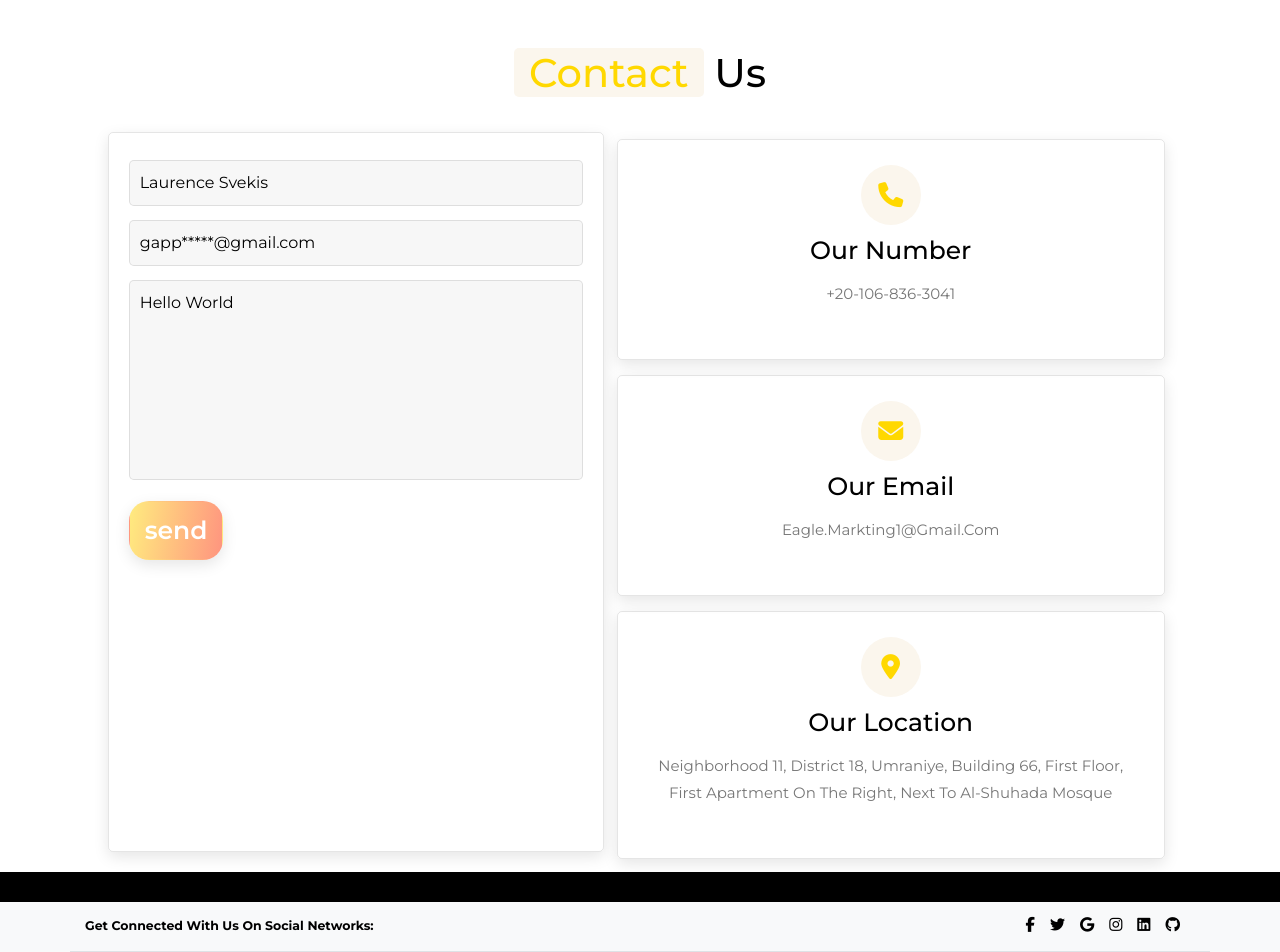
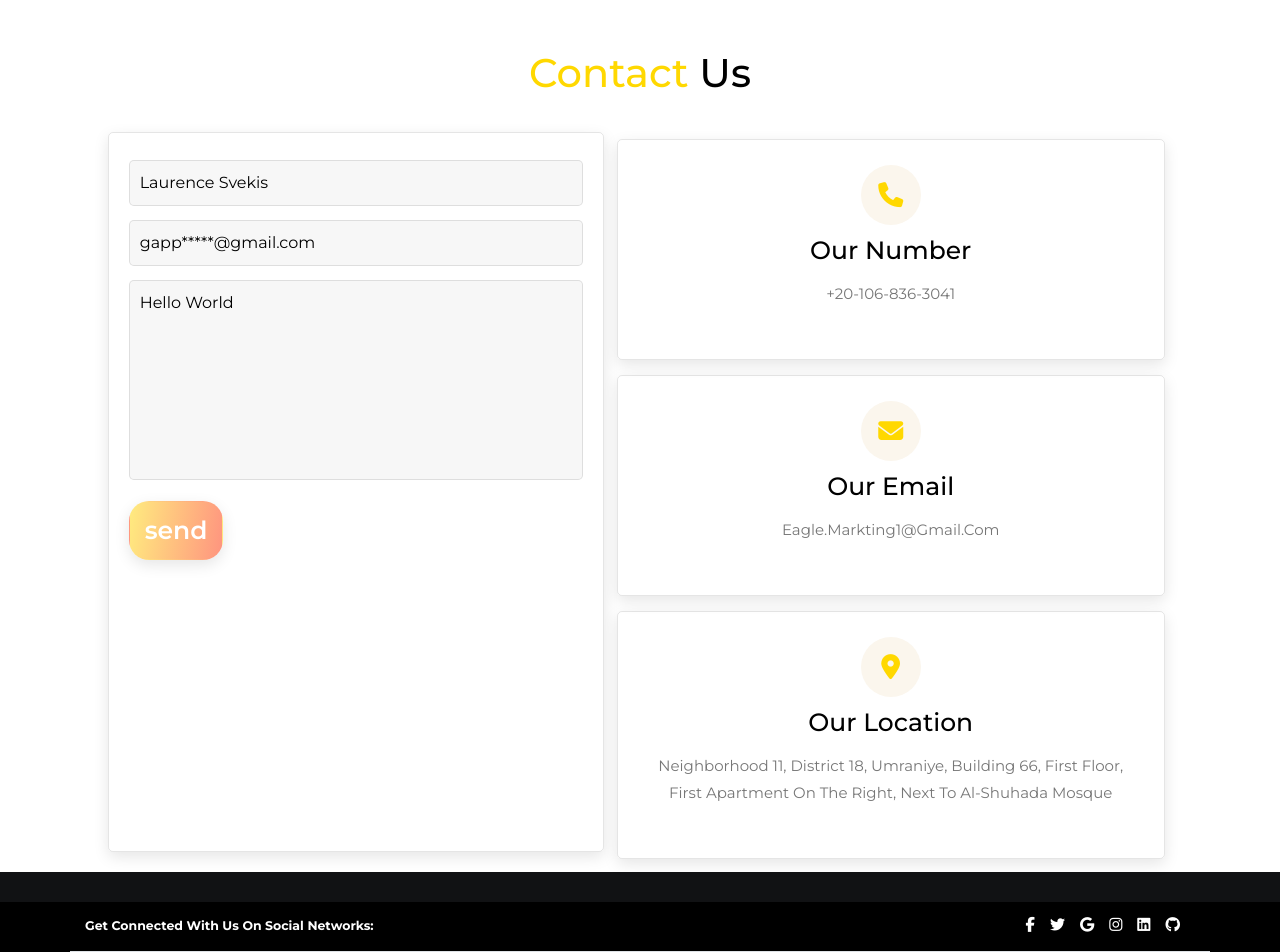
Before and after one commit to mrwan14/cdia-react-, a React (Create React App) app: page /contact-us in a window 1280 px wide. Shown: the part 136-1088 px from the top of the page. Built offline with nearby package versions, Linux system fonts and the light colour scheme.

Commit message:
edit colors

```diff
--- a/src/Contact-Us/contact-us.css
+++ b/src/Contact-Us/contact-us.css
@@ -47,9 +47,6 @@ section {
 
 .heading span {
   color: var(--main-color);
-  border-radius: 0.5rem;
-  background: var(--bg);
-  padding: 0 1.5rem;
 }
 
 .contact .btn {
--- a/src/Footer/Footer.jsx
+++ b/src/Footer/Footer.jsx
@@ -4,8 +4,8 @@ import { MDBFooter, MDBIcon } from "mdb-react-ui-kit";
 export default function App() {
   return (
     <MDBFooter
-      bgColor="light"
-      className="text-center text-lg-start text-black mt-5"
+      bgColor="black"
+      className="text-center text-lg-start text-white mt-5"
     >
       <section className="d-flex justify-content-center justify-content-lg-between p-4 border-bottom container">
         <div className="me-5 fw-bold fs-5 d-none d-lg-block">
--- a/src/Home/Home.jsx
+++ b/src/Home/Home.jsx
@@ -29,7 +29,7 @@ export default function Home() {
       <div className="">
         <div className="vision container my-5 ">
           <div className="row    ">
-            <div className="col-md-5 text-center bg-white rounded-5  my-3">
+            <div className="col-md-5 text-center bg-black text-white rounded-5  my-3">
               <div className="d-flex justify-content-center ">
                 <div className="img-container ">
                   {" "}
@@ -40,13 +40,13 @@ export default function Home() {
               <div className="vision-desc">
                 <ReadMoreReact
                   text="
-              At [Cdia], our vision is to become a global leader in technology and marketing, revolutionizing how businesses succeed. We aim to blend innovative software solutions with creative marketing strategies to set new standards of excellence. By using the latest technologies like AI and IoT, we want to create game-changing solutions that benefit industries worldwide.
+              At Cdia, our vision is to become a global leader in technology and marketing, revolutionizing how businesses succeed. We aim to blend innovative software solutions with creative marketing strategies to set new standards of excellence. By using the latest technologies like AI and IoT, we want to create game-changing solutions that benefit industries worldwide.
 
               We're driven to reshape marketing, making it more engaging and data-driven. Our goal is to help businesses connect better with their customers by predicting trends and using imaginative approaches. We see ourselves as agents of positive change, contributing to communities around the world through technology and marketing.
 
               Collaboration is key to our vision. We want to bring together partners, clients, and experts to co-create amazing products and strategies. Upholding strong ethics is central to who we are. We're dedicated to being an example of integrity, encouraging ethical practices in the tech and marketing sectors.
 
-              We're passionate about our employees' growth and creativity. Our workplace will be a hub of innovation, attracting the best talents who can thrive and contribute to our vision. Ultimately, at [Cdia], our vision is to shape a future where technology and marketing work hand in hand, driving businesses to unprecedented success and leaving a lasting impact on the world.
+              We're passionate about our employees' growth and creativity. Our workplace will be a hub of innovation, attracting the best talents who can thrive and contribute to our vision. Ultimately, at Cdia, our vision is to shape a future where technology and marketing work hand in hand, driving businesses to unprecedented success and leaving a lasting impact on the world.
               "
                   min={200}
                   ideal={400}
@@ -55,7 +55,7 @@ export default function Home() {
                 />
               </div>
             </div>
-            <div className="col-md-5 offset-lg-2 text-center bg-white rounded-5 my-3">
+            <div className="col-md-5 offset-lg-2 text-center bg-black text-white rounded-5 my-3">
               <div className="d-flex justify-content-center ">
                 <div className="img-container ">
                   {" "}
@@ -66,13 +66,13 @@ export default function Home() {
               <div className="vision-desc">
                 <ReadMoreReact
                   text="
-              At [Cdia], our vision is to become a global leader in technology and marketing, revolutionizing how businesses succeed. We aim to blend innovative software solutions with creative marketing strategies to set new standards of excellence. By using the latest technologies like AI and IoT, we want to create game-changing solutions that benefit industries worldwide.
+              At Cdia, our vision is to become a global leader in technology and marketing, revolutionizing how businesses succeed. We aim to blend innovative software solutions with creative marketing strategies to set new standards of excellence. By using the latest technologies like AI and IoT, we want to create game-changing solutions that benefit industries worldwide.
 
               We're driven to reshape marketing, making it more engaging and data-driven. Our goal is to help businesses connect better with their customers by predicting trends and using imaginative approaches. We see ourselves as agents of positive change, contributing to communities around the world through technology and marketing.
 
               Collaboration is key to our vision. We want to bring together partners, clients, and experts to co-create amazing products and strategies. Upholding strong ethics is central to who we are. We're dedicated to being an example of integrity, encouraging ethical practices in the tech and marketing sectors.
 
-              We're passionate about our employees' growth and creativity. Our workplace will be a hub of innovation, attracting the best talents who can thrive and contribute to our vision. Ultimately, at [Cdia], our vision is to shape a future where technology and marketing work hand in hand, driving businesses to unprecedented success and leaving a lasting impact on the world.
+              We're passionate about our employees' growth and creativity. Our workplace will be a hub of innovation, attracting the best talents who can thrive and contribute to our vision. Ultimately, at Cdia, our vision is to shape a future where technology and marketing work hand in hand, driving businesses to unprecedented success and leaving a lasting impact on the world.
               "
                   min={200}
                   ideal={400}
--- a/src/Home/home.css
+++ b/src/Home/home.css
@@ -26,12 +26,9 @@
 
 body {
   /* background-color: #423b3b; */
-  background-color: #000000;
+  background-color: #111214;
 }
 
-.services section {
-  margin-top: 300px;
-}
 /* global section ends */
 
 html {
@@ -48,12 +45,6 @@ html {
   margin-top: 100px;
 }
 
-.heading span {
-  color: var(--main-color);
-  border-radius: 0.5rem;
-  background: var(--bg);
-  padding: 0 1.5rem;
-}
 
 .btn {
   width: fit-content;
@@ -102,8 +93,6 @@ ul {
   list-style: none;
 }
 
-
-
 /* global section ends */
 
 .vision-desc {
@@ -111,11 +100,11 @@ ul {
   font-family: "Courier New", Courier, monospace;
   font-style: italic;
   font-weight: 500;
-  color: black;
+  color: rgb(255, 255, 255);
   padding: 10px;
 }
 .img-container {
-  background-color: rgb(159, 33, 33);
+  background-color: rgb(255, 252, 252);
   border-radius: 50%;
   width: 100px;
   height: 100px;
@@ -126,13 +115,8 @@ ul {
 }
 
 /* services section starts */
-/* .services
-{
-  background-color: #3a3c39;
-} */
-
 .services {
-  background-color: #2f2e2e;
+  /* background-color: #3a3c39; */
 }
 
 .services .box-container {
@@ -153,7 +137,7 @@ ul {
   align-items: center;
   width: 400px;
   height: 500px;
-  background-color: #2f2e2e;
+  background-color: #111214;
 }
 .box {
   perspective: 1000px;
```
